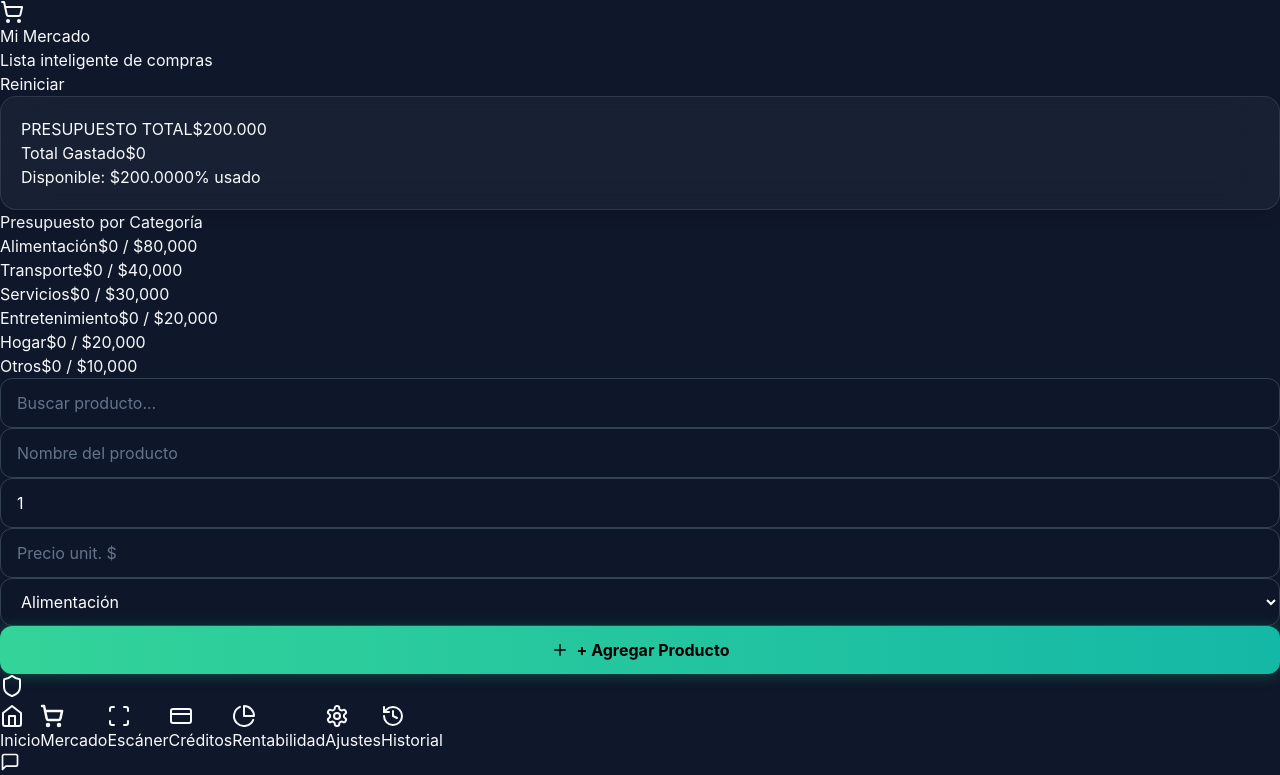
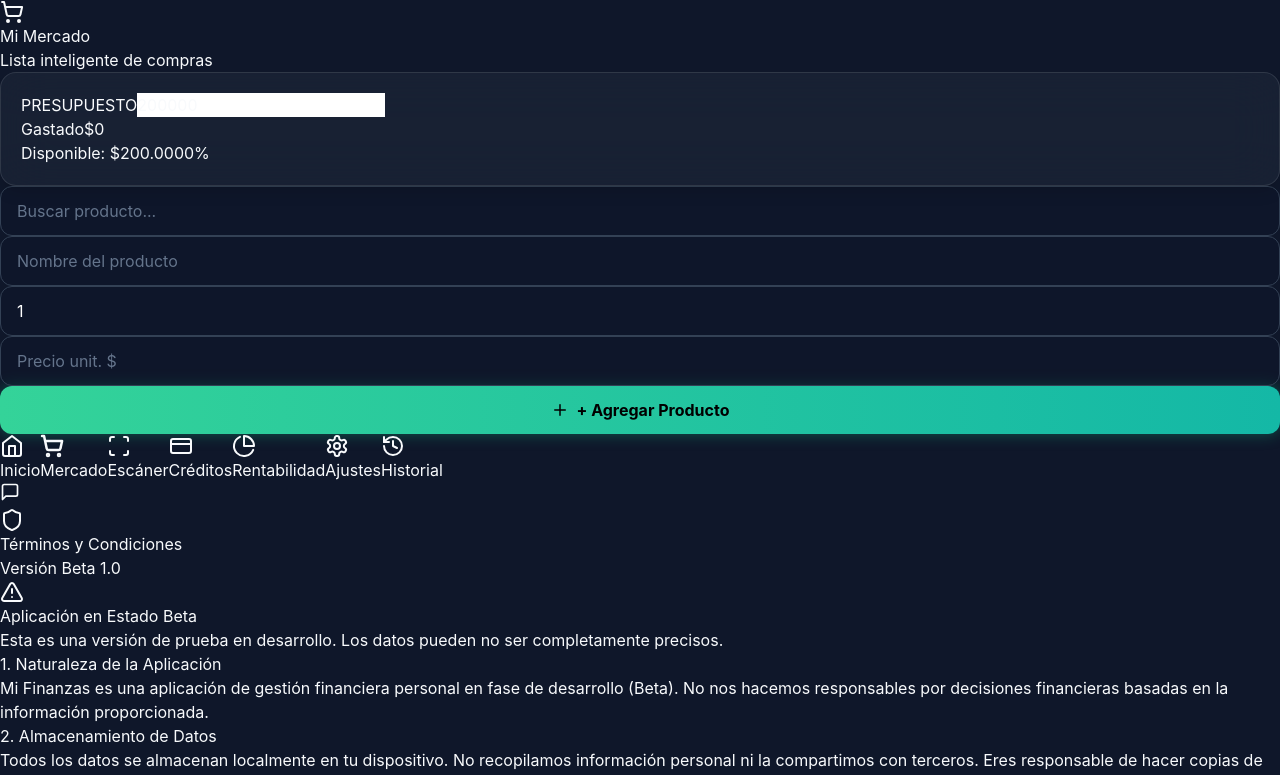
Before and after one commit to willberr2901/mi-finanzas, a React (Vite) app: page /mercado in a window 1280 px wide. Shown: the top 775 px of the page. Built offline with nearby package versions, Linux system fonts and the light colour scheme.

Commit message:
🔥 v1.0.7: Escudo eliminado + Mercado simplificado con presupuesto modificable

```diff
--- a/src/App.tsx
+++ b/src/App.tsx
@@ -1,6 +1,6 @@
 import { useState, useEffect } from 'react';
 import { BrowserRouter, Routes, Route, useLocation, useNavigate } from 'react-router-dom';
-import { Home, ShoppingCart, Scan, CreditCard, Shield, Settings, History, PieChart } from 'lucide-react';
+import { Home, ShoppingCart, Scan, CreditCard, Settings, History, PieChart } from 'lucide-react';
 import { ThemeProvider } from './contexts/ThemeContext';
 import { SecurityProvider, useSecurity } from './contexts/SecurityContext';
 import FinancePage from './pages/FinancePage';
@@ -18,13 +18,12 @@ import TermsModal from './components/TermsModal';
 import FeedbackButton from './components/FeedbackButton';
 import { notify } from './services/notificationService';
 
-// ✅ VERSIÓN DE LA APP (Cámbiala solo cuando subas mejoras reales)
 const SERVER_VERSION = "1.0.7";
 
 function NavBar() {
   const location = useLocation();
   const navigate = useNavigate();
-  const { lockNow } = useSecurity();
+  // ✅ FIX: Se eliminó `const { isLocked, isSetup } = useSecurity();` que generaba ts(6198)
 
   const menuItems = [
     { path: '/', icon: Home, label: 'Inicio' },
@@ -37,15 +36,6 @@ function NavBar() {
   ];
 
   return (
-    <>
-      <button
-        onClick={lockNow}
-        className="fixed top-4 right-4 z-40 w-10 h-10 rounded-full bg-slate-800/90 backdrop-blur border border-white/10 flex items-center justify-center hover:bg-slate-700 transition-colors active:scale-95"
-        title="Bloquear app"
-      >
-        <Shield className="w-5 h-5 text-slate-300" />
-      </button>
-
     <nav className="fixed bottom-0 left-0 right-0 z-50 pb-safe">
       <div className="flex justify-around items-center px-1 py-2 bg-slate-900/95 backdrop-blur-md border-t border-white/10">
         {menuItems.map((item) => {
@@ -64,7 +54,6 @@ function NavBar() {
         })}
       </div>
     </nav>
-    </>
   );
 }
 
@@ -73,7 +62,7 @@ function AppContent() {
   const [showWelcome, setShowWelcome] = useState(false);
   const [showTerms, setShowTerms] = useState(false);
   const [showUpdatePopup, setShowUpdatePopup] = useState(false);
-  const { isLocked, isSetup } = useSecurity();
+  const { isLocked, isSetup } = useSecurity(); // ✅ Aquí sí se usan, no genera warning
 
   useEffect(() => {
     const currentVersion = localStorage.getItem('appVersion') || "0.0.0";
@@ -107,7 +96,6 @@ function AppContent() {
     }
     caches.keys().then(keys => keys.forEach(key => caches.delete(key)));
 
-    // ✅ FIX TS2554: Se elimina el argumento 'true' (deprecated en lib.dom.d.ts moderno)
     window.location.reload();
   };
 
--- a/src/pages/MarketPage.tsx
+++ b/src/pages/MarketPage.tsx
@@ -1,125 +1,69 @@
 import { useState, useEffect } from 'react';
-import { ShoppingCart, Plus, Trash2, Check, AlertTriangle, Edit } from 'lucide-react'; // ✅ Eliminado Search
+import { ShoppingCart, Plus, Trash2, Check, Edit } from 'lucide-react';
 import { notify } from '../services/notificationService';
 import { secureStorage } from '../utils/security';
-
-interface CategoryBudget {
-  id: string;
-  name: string;
-  budget: number;
-  spent: number;
-}
 
 interface MarketItem {
   id: string;
   name: string;
   quantity: number;
   price: number;
-  category: string;
   purchased: boolean;
 }
 
-const CATEGORIES: CategoryBudget[] = [
-  { id: 'c1', name: 'Alimentación', budget: 80000, spent: 0 },
-  { id: 'c2', name: 'Transporte', budget: 40000, spent: 0 },
-  { id: 'c3', name: 'Servicios', budget: 30000, spent: 0 },
-  { id: 'c4', name: 'Entretenimiento', budget: 20000, spent: 0 },
-  { id: 'c5', name: 'Hogar', budget: 20000, spent: 0 },
-  { id: 'c6', name: 'Otros', budget: 10000, spent: 0 },
-];
-
 export default function MarketPage() {
   const [items, setItems] = useState<MarketItem[]>([]);
-  const [budgets, setBudgets] = useState<CategoryBudget[]>(CATEGORIES);
+  const [budgetLimit, setBudgetLimit] = useState(200000);
   const [productName, setProductName] = useState('');
   const [quantity, setQuantity] = useState('1');
   const [price, setPrice] = useState('');
-  const [selectedCategory, setSelectedCategory] = useState(CATEGORIES[0].id);
   const [searchTerm, setSearchTerm] = useState('');
   const [editingId, setEditingId] = useState<string | null>(null);
 
   useEffect(() => {
     const savedItems = secureStorage.getItem('marketItems');
-    const savedBudgets = secureStorage.getItem('marketBudgets');
+    const savedBudget = secureStorage.getItem('marketBudget');
     if (savedItems && Array.isArray(savedItems)) setItems(savedItems);
-    if (savedBudgets && Array.isArray(savedBudgets)) setBudgets(savedBudgets);
+    if (savedBudget && typeof savedBudget === 'number') setBudgetLimit(savedBudget);
   }, []);
 
   useEffect(() => {
     secureStorage.setItem('marketItems', items);
-    secureStorage.setItem('marketBudgets', budgets);
-  }, [items, budgets]);
+    secureStorage.setItem('marketBudget', budgetLimit);
+  }, [items, budgetLimit]);
 
-  useEffect(() => {
-    budgets.forEach(cat => {
-      if (cat.budget > 0) {
-        const percentage = (cat.spent / cat.budget) * 100;
-        // ✅ Eliminado const alertKey = ... (variable no usada)
-
-        if (percentage >= 80 && !sessionStorage.getItem(`warn_80_${cat.id}`)) {
-          notify({ title: '⚠️ Presupuesto al 80%', message: `${cat.name}: Ya gastaste el 80% de tu presupuesto.`, type: 'warning' });
-          sessionStorage.setItem(`warn_80_${cat.id}`, 'true');
-        }
-        if (percentage >= 100 && !sessionStorage.getItem(`warn_100_${cat.id}`)) {
-          notify({ title: '🚨 Presupuesto agotado', message: `${cat.name}: Has superado tu límite de compra.`, type: 'error' });
-          sessionStorage.setItem(`warn_100_${cat.id}`, 'true');
-        }
-      }
-    });
-  }, [budgets]);
-
-  const totalBudget = budgets.reduce((sum, cat) => sum + cat.budget, 0);
-  const totalSpent = budgets.reduce((sum, cat) => sum + cat.spent, 0);
+  const totalSpent = items.reduce((sum, item) => sum + (item.price * item.quantity), 0);
+  const remaining = budgetLimit - totalSpent;
+  const percentage = budgetLimit > 0 ? (totalSpent / budgetLimit) * 100 : 0;
   const filteredItems = items.filter(i => i.name.toLowerCase().includes(searchTerm.toLowerCase()));
 
   const handleAddOrUpdate = () => {
     if (!productName || !price) {
       notify({ title: '❌ Error', message: 'Ingresa nombre y precio.', type: 'error' }); return;
     }
-
     const qty = parseInt(quantity) || 1;
     const prc = parseFloat(price.replace(/[^0-9.-]+/g, '')) || 0;
-    if (prc <= 0) { notify({ title: '❌ Error', message: 'El precio debe ser mayor a 0.', type: 'error' }); return; }
-
-    const totalItemPrice = prc * qty;
-
-    const updatedBudgets = budgets.map(cat =>
-      cat.id === selectedCategory ? { ...cat, spent: cat.spent + (editingId ? -getOldItemTotal(editingId) : 0) + totalItemPrice } : cat
-    );
-    setBudgets(updatedBudgets);
+    if (prc <= 0) { notify({ title: '❌ Error', message: 'Precio inválido.', type: 'error' }); return; }
 
     if (editingId) {
-      setItems(prev => prev.map(i => i.id === editingId ? { ...i, name: productName, quantity: qty, price: prc, category: selectedCategory } : i));
+      setItems(prev => prev.map(i => i.id === editingId ? { ...i, name: productName, quantity: qty, price: prc } : i));
       notify({ title: '✅ Actualizado', message: productName, type: 'success' });
     } else {
-      setItems(prev => [...prev, { id: Date.now().toString(), name: productName, quantity: qty, price: prc, category: selectedCategory, purchased: false }]);
-      notify({ title: '✅ Agregado', message: `${productName} a ${getCategoryName(selectedCategory)}`, type: 'success' });
+      setItems(prev => [...prev, { id: Date.now().toString(), name: productName, quantity: qty, price: prc, purchased: false }]);
+      notify({ title: '✅ Agregado', message: productName, type: 'success' });
     }
-
     resetForm();
   };
-
-  const getOldItemTotal = (id: string) => {
-    const old = items.find(i => i.id === id);
-    return old ? old.price * old.quantity : 0;
-  };
-
-  const getCategoryName = (id: string) => budgets.find(c => c.id === id)?.name || 'Sin categoría';
 
   const handleEdit = (item: MarketItem) => {
     setProductName(item.name);
     setQuantity(item.quantity.toString());
     setPrice(item.price.toString());
-    setSelectedCategory(item.category);
     setEditingId(item.id);
   };
 
   const handleDelete = (id: string) => {
-    const item = items.find(i => i.id === id);
-    if (item) {
-      setBudgets(prev => prev.map(cat => cat.id === item.category ? { ...cat, spent: Math.max(0, cat.spent - (item.price * item.quantity)) } : cat));
-      setItems(prev => prev.filter(i => i.id !== id));
-    }
+    setItems(prev => prev.filter(i => i.id !== id));
     notify({ title: '🗑️ Eliminado', type: 'info' });
   };
 
@@ -128,13 +72,14 @@ export default function MarketPage() {
   };
 
   const resetForm = () => {
-    setProductName(''); setQuantity('1'); setPrice(''); setSelectedCategory(CATEGORIES[0].id); setEditingId(null);
+    setProductName(''); setQuantity('1'); setPrice(''); setEditingId(null);
   };
 
-  const resetBudgets = () => {
-    setBudgets(CATEGORIES.map(c => ({ ...c, spent: 0 })));
-    sessionStorage.clear();
-    notify({ title: '🔄 Presupuestos reiniciados', type: 'info' });
+  const handleFinalize = () => {
+    const purchasedItems = items.filter(i => i.purchased);
+    const totalPurchased = purchasedItems.reduce((s, i) => s + (i.price * i.quantity), 0);
+    setItems(items.filter(i => !i.purchased));
+    notify({ title: '✅ Compra Finalizada', message: `Total: $${totalPurchased.toLocaleString('es-CO')}`, type: 'success' });
   };
 
   return (
@@ -144,48 +89,38 @@ export default function MarketPage() {
           <h1 className="text-2xl font-bold text-white flex items-center gap-2"><ShoppingCart size={24} /> Mi Mercado</h1>
           <p className="text-slate-400 text-sm">Lista inteligente de compras</p>
         </div>
-        <button onClick={resetBudgets} className="text-slate-400 text-xs underline hover:text-white">Reiniciar</button>
       </div>
 
+      {/* ✅ PRESUPUESTO MODIFICABLE */}
       <div className="glass-panel p-4">
         <div className="flex justify-between items-center mb-2">
-          <span className="text-slate-400 text-sm">PRESUPUESTO TOTAL</span>
-          <span className="text-white font-bold">${totalBudget.toLocaleString('es-CO')}</span>
+          <span className="text-slate-400 text-sm">PRESUPUESTO</span>
+          <input
+            type="number"
+            value={budgetLimit}
+            onChange={(e) => setBudgetLimit(parseFloat(e.target.value) || 0)}
+            className="bg-transparent text-right text-white font-bold outline-none w-28 focus:text-emerald-400 transition-colors"
+          />
         </div>
-        <div className="flex justify-between items-center mb-3">
-          <span className="text-slate-400 text-xs">Total Gastado</span>
-          <span className="text-purple-400 font-bold">${totalSpent.toLocaleString('es-CO')}</span>
+        <div className="flex justify-between items-center mb-1">
+          <span className="text-xs text-slate-500">Gastado</span>
+          <span className={`text-sm font-medium ${totalSpent > budgetLimit ? 'text-red-400' : 'text-emerald-400'}`}>
+            ${totalSpent.toLocaleString('es-CO')}
+          </span>
         </div>
         <div className="w-full bg-slate-800 rounded-full h-2">
-          <div className="bg-purple-500 h-2 rounded-full transition-all" style={{ width: `${(totalSpent/totalBudget)*100}%` }}></div>
+          <div
+            className={`h-2 rounded-full transition-all ${percentage >= 100 ? 'bg-red-500' : 'bg-emerald-500'}`}
+            style={{ width: `${Math.min(percentage, 100)}%` }}
+          ></div>
         </div>
         <div className="flex justify-between mt-1">
-          <span className="text-[10px] text-slate-500">Disponible: ${(totalBudget - totalSpent).toLocaleString('es-CO')}</span>
-          <span className="text-[10px] text-slate-500">{((totalSpent/totalBudget)*100).toFixed(0)}% usado</span>
+          <span className="text-[10px] text-slate-500">Disponible: ${remaining.toLocaleString('es-CO')}</span>
+          <span className="text-[10px] text-slate-500">{percentage.toFixed(0)}%</span>
         </div>
       </div>
 
-      <div className="space-y-3">
-        <h3 className="text-sm font-bold text-slate-300">Presupuesto por Categoría</h3>
-        {budgets.map(cat => {
-          const pct = cat.budget > 0 ? (cat.spent / cat.budget) * 100 : 0;
-          const isWarning = pct >= 80;
-          const isOver = pct >= 100;
-          return (
-            <div key={cat.id} className={`p-3 rounded-xl border ${isOver ? 'bg-red-900/20 border-red-500/30' : isWarning ? 'bg-yellow-900/20 border-yellow-500/30' : 'bg-slate-800/50 border-white/5'}`}>
-              <div className="flex justify-between text-xs mb-1">
-                <span className="font-medium text-white">{cat.name}</span>
-                <span className={`${isOver ? 'text-red-400' : isWarning ? 'text-yellow-400' : 'text-slate-400'}`}>${cat.spent.toLocaleString()} / ${cat.budget.toLocaleString()}</span>
-              </div>
-              <div className="w-full bg-slate-800 rounded-full h-1.5">
-                <div className={`h-1.5 rounded-full transition-all ${isOver ? 'bg-red-500' : isWarning ? 'bg-yellow-500' : 'bg-emerald-500'}`} style={{ width: `${Math.min(pct, 100)}%` }}></div>
-              </div>
-              {isWarning && <div className="flex items-center gap-1 mt-1"><AlertTriangle size={10} className="text-yellow-400" /><span className="text-[10px] text-yellow-400">Cuidado: {pct.toFixed(0)}% usado</span></div>}
-            </div>
-          );
-        })}
-      </div>
-
+      {/* Formulario */}
       <div className="space-y-3 bg-slate-900/50 p-4 rounded-2xl border border-white/5">
         <input type="text" placeholder="Buscar producto..." value={searchTerm} onChange={e => setSearchTerm(e.target.value)} className="input-modern w-full mb-2" />
         <input type="text" placeholder="Nombre del producto" value={productName} onChange={e => setProductName(e.target.value)} className="input-modern" />
@@ -193,14 +128,12 @@ export default function MarketPage() {
           <input type="number" placeholder="Cant." value={quantity} onChange={e => setQuantity(e.target.value)} className="input-modern w-1/4" />
           <input type="number" placeholder="Precio unit. $" value={price} onChange={e => setPrice(e.target.value)} className="input-modern flex-1" />
         </div>
-        <select value={selectedCategory} onChange={e => setSelectedCategory(e.target.value)} className="input-modern">
-          {budgets.map(c => <option key={c.id} value={c.id}>{c.name}</option>)}
-        </select>
         <button onClick={handleAddOrUpdate} className="btn-primary w-full flex items-center justify-center gap-2">
           {editingId ? <Edit size={18} /> : <Plus size={18} />} {editingId ? 'Actualizar Producto' : '+ Agregar Producto'}
         </button>
       </div>
 
+      {/* Lista de Productos */}
       {filteredItems.length > 0 && (
         <div className="space-y-2">
           {filteredItems.map(item => (
@@ -211,7 +144,7 @@ export default function MarketPage() {
                 </button>
                 <div>
                   <p className={`font-medium text-white ${item.purchased ? 'line-through' : ''}`}>{item.name}</p>
-                  <p className="text-[10px] text-slate-400">{item.quantity}x • ${item.price.toLocaleString()} • {getCategoryName(item.category)}</p>
+                  <p className="text-[10px] text-slate-400">{item.quantity}x • ${item.price.toLocaleString('es-CO')}</p>
                 </div>
               </div>
               <div className="flex items-center gap-2">
@@ -221,8 +154,8 @@ export default function MarketPage() {
               </div>
             </div>
           ))}
-          <button onClick={() => setItems([])} className="w-full btn-primary mt-2 flex items-center justify-center gap-2">
-            <Check size={18} /> Finalizar Compra • ${items.filter(i=>i.purchased).reduce((s,i)=>s+(i.price*i.quantity),0).toLocaleString()}
+          <button onClick={handleFinalize} className="w-full btn-primary mt-2 flex items-center justify-center gap-2">
+            <Check size={18} /> Finalizar Compra • ${items.filter(i=>i.purchased).reduce((s,i)=>s+(i.price*i.quantity),0).toLocaleString('es-CO')}
           </button>
         </div>
       )}
```
Lines whose indentation alone changed are shown as unchanged.
